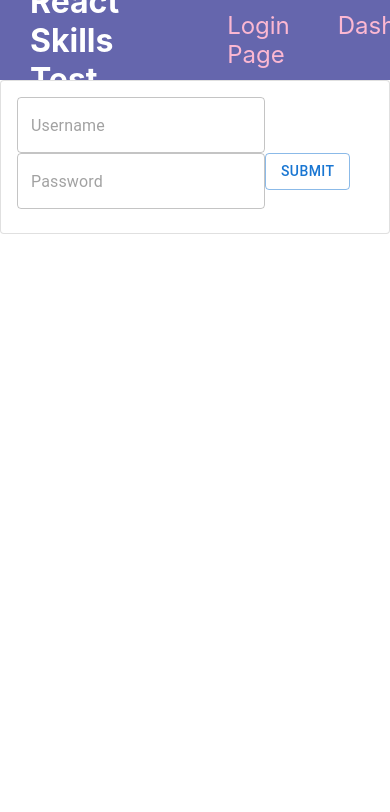
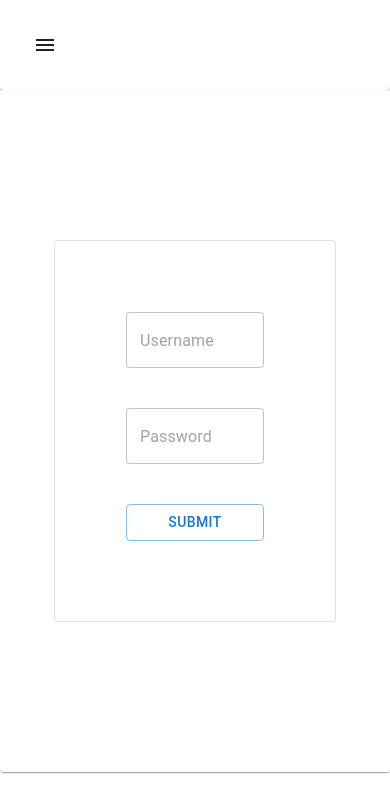
Before and after one commit to AndreaBarberioArke/ArkeSkillsTest, a React (Create React App) app: page / in a window 390 px wide. Shown: the top 812 px of the page. Built offline with nearby package versions, Linux system fonts and the light colour scheme.

Commit message:
Update: fixed MainNavigation Responsiveness

```diff
--- a/package.json
+++ b/package.json
@@ -5,7 +5,8 @@
   "dependencies": {
     "@emotion/react": "^11.10.5",
     "@emotion/styled": "^11.10.5",
-    "@mui/material": "^5.10.13",
+    "@mui/icons-material": "^5.10.14",
+    "@mui/material": "^5.10.14",
     "@testing-library/jest-dom": "^5.16.5",
     "@testing-library/react": "^13.4.0",
     "@testing-library/user-event": "^13.5.0",
--- a/src/components/layout/MainNavigation.tsx
+++ b/src/components/layout/MainNavigation.tsx
@@ -1,11 +1,27 @@
 import React from "react";
 import { Link } from "react-router-dom";
 import "./MainNavigation.css";
+import Paper from "@mui/material/Paper";
+import { styled } from "@mui/material/styles";
+import { IconButton } from "@mui/material";
+import MenuIcon from "@mui/icons-material/Menu";
+
+const Item = styled(Paper)(({ theme }) => ({
+  [theme.breakpoints.down("sm")]: {
+    display: "none",
+  },
+}));
+const ItemMobile = styled(Paper)(({ theme }) => ({
+  [theme.breakpoints.up("sm")]: {
+    display: "none",
+  },
+}));
 
 export const MainNavigation = () => {
   return (
-    <header className="header">
-      <div className="logo">React Skills Test</div>
+    <>
+      <Item className="header">
+        <div className="logo">Skills Test</div>
         <nav>
           <ul>
             <li>
@@ -19,8 +35,113 @@ export const MainNavigation = () => {
             </li>
           </ul>
         </nav>
-    </header>
+      </Item>
+
+      <ItemMobile className="item-mobile">
+        <IconButton
+          className="burger-menu"
+          edge="start"
+          color="inherit"
+          aria-label="menu"
+          sx={{
+            margin: "25px",
+          }}
+        >
+          <MenuIcon />
+        </IconButton>
+      </ItemMobile>
+    </>
   );
 };
 
 export default MainNavigation;
+
+// import * as React from 'react';
+// import Box from '@mui/material/Box';
+// import Drawer from '@mui/material/Drawer';
+// import Button from '@mui/material/Button';
+// import List from '@mui/material/List';
+// import Divider from '@mui/material/Divider';
+// import ListItem from '@mui/material/ListItem';
+// import ListItemButton from '@mui/material/ListItemButton';
+// import ListItemIcon from '@mui/material/ListItemIcon';
+// import ListItemText from '@mui/material/ListItemText';
+// import InboxIcon from '@mui/icons-material/MoveToInbox';
+// import MailIcon from '@mui/icons-material/Mail';
+
+// type Anchor = 'top' | 'left' | 'bottom' | 'right';
+
+// export default function TemporaryDrawer() {
+//   const [state, setState] = React.useState({
+//     top: false,
+//     left: false,
+//     bottom: false,
+//     right: false,
+//   });
+
+//   const toggleDrawer =
+//     (anchor: Anchor, open: boolean) =>
+//     (event: React.KeyboardEvent | React.MouseEvent) => {
+//       if (
+//         event.type === 'keydown' &&
+//         ((event as React.KeyboardEvent).key === 'Tab' ||
+//           (event as React.KeyboardEvent).key === 'Shift')
+//       ) {
+//         return;
+//       }
+
+//       setState({ ...state, [anchor]: open });
+//     };
+
+//   const list = (anchor: Anchor) => (
+//     <Box
+//       sx={{ width: anchor === 'top' || anchor === 'bottom' ? 'auto' : 250 }}
+//       role="presentation"
+//       onClick={toggleDrawer(anchor, false)}
+//       onKeyDown={toggleDrawer(anchor, false)}
+//     >
+//       <List>
+//         {['Inbox', 'Starred', 'Send email', 'Drafts'].map((text, index) => (
+//           <ListItem key={text} disablePadding>
+//             <ListItemButton>
+//               <ListItemIcon>
+//                 {index % 2 === 0 ? <InboxIcon /> : <MailIcon />}
+//               </ListItemIcon>
+//               <ListItemText primary={text} />
+//             </ListItemButton>
+//           </ListItem>
+//         ))}
+//       </List>
+//       <Divider />
+//       <List>
+//         {['All mail', 'Trash', 'Spam'].map((text, index) => (
+//           <ListItem key={text} disablePadding>
+//             <ListItemButton>
+//               <ListItemIcon>
+//                 {index % 2 === 0 ? <InboxIcon /> : <MailIcon />}
+//               </ListItemIcon>
+//               <ListItemText primary={text} />
+//             </ListItemButton>
+//           </ListItem>
+//         ))}
+//       </List>
+//     </Box>
+//   );
+
+//   return (
+//     <div>
+//       {(['left', 'right', 'top', 'bottom'] as const).map((anchor) => (
+//         <React.Fragment key={anchor}>
+//           <Button onClick={toggleDrawer(anchor, true)}>{anchor}</Button>
+//           <Drawer
+//             anchor={anchor}
+//             open={state[anchor]}
+//             onClose={toggleDrawer(anchor, false)}
+//           >
+//             {list(anchor)}
+//           </Drawer>
+//         </React.Fragment>
+//       ))}
+//     </div>
+//   );
+// }
--- a/src/pages/LoginPage.css
+++ b/src/pages/LoginPage.css
@@ -1,10 +1,10 @@
-.container-card{
+.container-card {
   display: flex;
   align-items: center;
   flex-flow: column;
   justify-content: space-between;
 }
-.card{
+.card {
   display: flex;
   align-items: center;
   align-self: center;
@@ -16,14 +16,12 @@
   height: 21.875rem;
 }
 
-.card-content{
+.card-content {
   display: flex;
   margin: 1.25rem;
   flex-flow: column wrap;
+}
+.text-field {
 
+  margin: 20px !important;
 }
-.text-field{
-    display: flex;
-    margin: 1.25rem;
-
-}
--- a/src/pages/LoginPage.tsx
+++ b/src/pages/LoginPage.tsx
@@ -1,5 +1,5 @@
 import React from "react";
-import { useState, useEffect } from "react";
+import { useState } from "react";
 import Card from "@mui/material/Card";
 import CardContent from "@mui/material/CardContent";
 import { TextField } from "@mui/material";
@@ -7,6 +7,15 @@ import Button from "@mui/material/Button";
 import { SubmitHandler, useForm } from "react-hook-form";
 import axios from "axios";
 import { useNavigate } from "react-router-dom";
+import Paper from "@mui/material/Paper";
+import { styled } from "@mui/material/styles";
+
+import "./LoginPage.css";
+const Item = styled(Paper)(({ theme }) => ({
+  [theme.breakpoints.down("sm")]: {
+    width: "15.625rem",
+  },
+}));
 
 interface FormValues {
   username: string;
@@ -24,7 +33,6 @@ export const LoginForm: React.FC = () => {
   const { register, handleSubmit } = useForm<FormValues>();
 
   const onFormSubmit: any | SubmitHandler<FormValues> = (
-    data: FormValues,
     event: React.FormEvent<HTMLFormElement>
   ) => {
     event.preventDefault();
@@ -40,10 +48,10 @@ export const LoginForm: React.FC = () => {
   };
 
   return (
-    <div className="container-card">
-      <Card className="card-style" variant="outlined">
+    <Card className="container-card">
+      <Item className="card" variant="outlined">
         <form onSubmit={handleSubmit(onFormSubmit)}>
-          <CardContent>
+          <CardContent className="card-content">
             <TextField
               className="text-field"
               {...register("username", { required: true })}
@@ -81,8 +89,8 @@ export const LoginForm: React.FC = () => {
             </Button>
           </CardContent>
         </form>
-      </Card>
-    </div>
+      </Item>
+    </Card>
   );
 };
 
```
Also changed, not shown: src/components/layout/MainNavigation.css (indentation only), 1 other file (tests, documents, lock files or other folders). Lines whose indentation alone changed are shown as unchanged.
